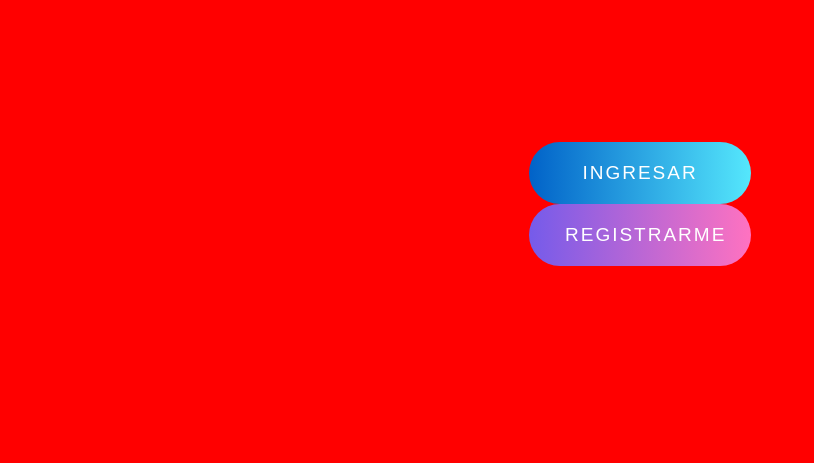
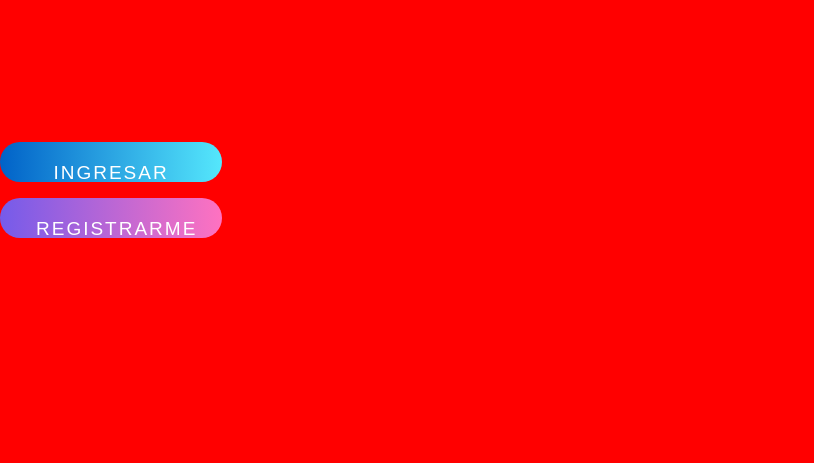
Before and after one commit to HeNaOhJ/PG, a PHP site: page / in a window 1280 px wide. Shown: the part 418-881 px from the top of the page, without its empty margins (0-814 px from the left). After the commit the page ends 656 px from the top, so only its background shows below. Run offline with PHP 8.4, Linux system fonts and the light colour scheme.

Commit message:
Update estilos.css

```diff
--- a/estilos.css
+++ b/estilos.css
@@ -28,6 +28,7 @@ border-radius: 9px;
     }
 
     .a{
+        display: grid;
     position: relative;
     padding: 20px 36px;
     text-align: center;
@@ -173,6 +174,10 @@ top: -71px;
 }
 .center{
     position: relative;
+    display: grid;
     bottom: 30%;
     text-align: -webkit-center;
+    grid-template-columns: max-content;
+    gap: 1em;
+    height: 10%;
 }
```
